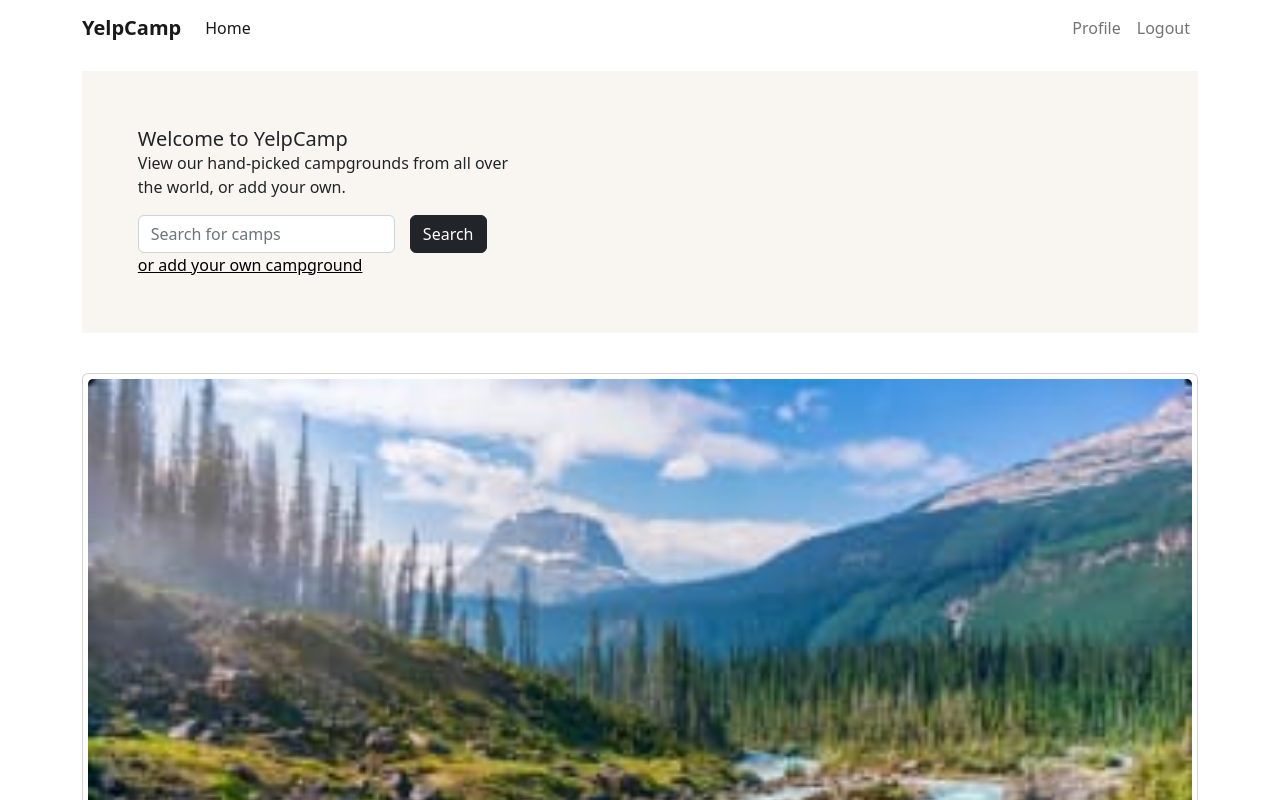
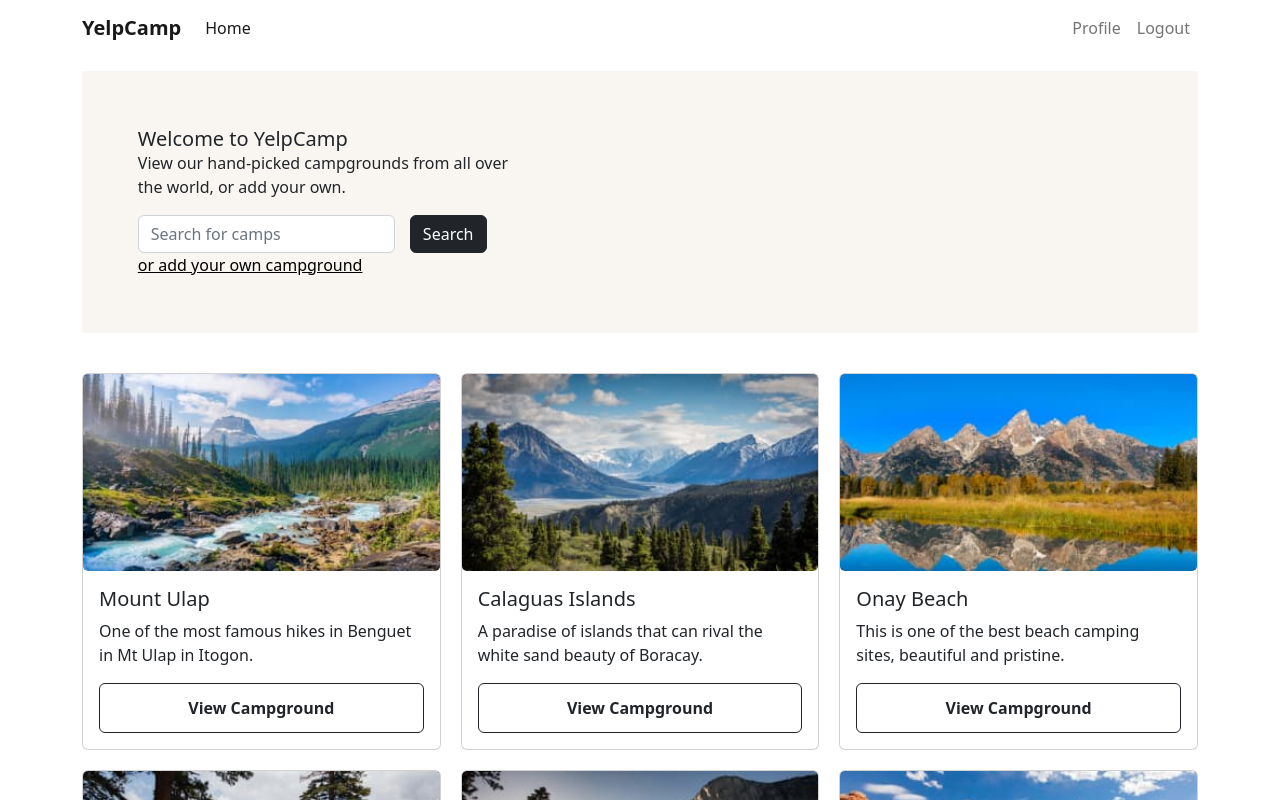
Before and after one commit to John-Kimani/yelp-camp, a React (Create React App) app: page / in a window 1280 px wide. Shown: the top 800 px of the page. Built offline with nearby package versions, Linux system fonts and the light colour scheme; no server answers.

Commit message:
Styles: Grid section

```diff
--- a/src/Application.tsx
+++ b/src/Application.tsx
@@ -7,9 +7,6 @@ import { config } from "./config/config";
 import AuthRoute from "./context/AuthRoute";
 import SignUpPage from "./pages/Home/Auth/SignUp";
 import { Container } from "react-bootstrap";
-import NavbarComponent from "./components/Navbar";
-import SearchComponent from "./components/search/SearchComponent";
-import FooterComponent from "./components/Footer";
 
 initializeApp(config.firebaseConfig);
 
@@ -31,7 +28,6 @@ const Application = () => {
           <Route path="/login" element={<LoginPage />} />
           <Route path="/signup" element={<SignUpPage />} />
         </Routes>
-        <FooterComponent />
       </BrowserRouter>
     </Container>
   );
--- a/src/components/Places.tsx
+++ b/src/components/Places.tsx
@@ -1,5 +1,6 @@
 import React from "react";
 import { Card, Button } from "react-bootstrap";
+import './css/styles.css'
 
 export interface IPlacesComponent {
   imageUrl: string;
@@ -9,16 +10,15 @@ export interface IPlacesComponent {
 
 const PlacesComponent: React.FC<IPlacesComponent> = (props) => {
   return (
-    <section className="places-cards">
       <Card className="place-card">
         <Card.Img src={props.imageUrl} alt={props.name} />
         <Card.Body>
         <Card.Title>{props.name}</Card.Title>
           <p>{props.description}</p>
-          <Button variant="outline-dark"> View Campground </Button>
+          <Button variant="outline-dark" id="view-camp-btn"> View Campground </Button>
         </Card.Body>
       </Card>
-    </section>
+
   );
 };
 
--- a/src/components/css/styles.css
+++ b/src/components/css/styles.css
@@ -3,10 +3,8 @@
     font-weight: bold;
 }
 
-.places-cards {
-    margin-top: 40px;
+#view-camp-btn {
+    width: 100%;
+    font-weight: bolder;
+    height: 50px;
 }
-
-.place-card{
-    padding: 5px;
-}
--- a/src/pages/Home/Home.tsx
+++ b/src/pages/Home/Home.tsx
@@ -4,6 +4,8 @@ import PlacesComponent from '../../components/Places';
 import placesData from './data/places.json';
 import NavbarComponent from '../../components/Navbar';
 import SearchComponent from '../../components/search/SearchComponent';
+import FooterComponent from '../../components/Footer';
+import "./home.css"
 
 export interface IHomePageProps {};
 
@@ -21,9 +23,10 @@ const HomePage: React.FC<IHomePageProps> = (props) => {
       {/* navbar */}
       <NavbarComponent />
       <SearchComponent />
-      <div>
-        {placeList}
+      <div className='cards-section'>
+      {placeList}
       </div>
+      <FooterComponent />
     </main>
     // <div>
     //     {placeList}
--- /dev/null
+++ b/src/pages/Home/home.css
@@ -0,0 +1,7 @@
+.cards-section {
+    margin-top: 40px;
+    display: grid;
+    grid-template-columns: 1fr 1fr 1fr;
+    grid-row-gap: 20px;
+    grid-column-gap: 20px ;
+}
```
